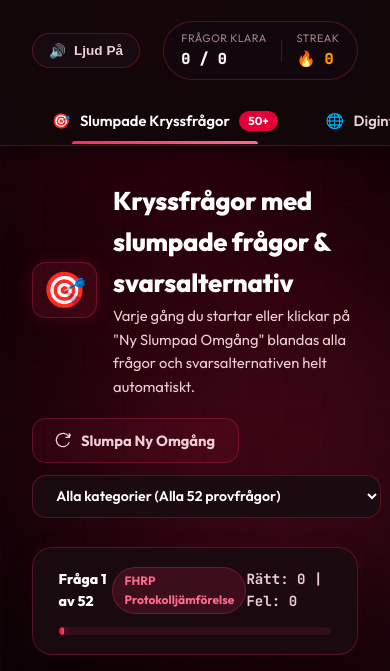
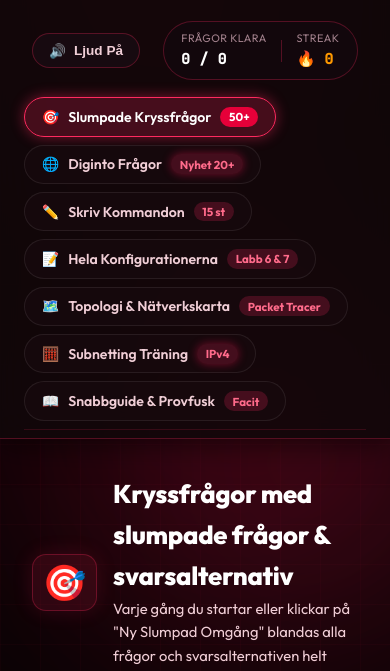
Before and after one commit to DREverythingsvg/HSRP, a website: page index.html in a window 390 px wide. Shown: the part 156-827 px from the top of the page. Drawn offline with Linux system fonts and the light colour scheme.

Commit message:
Responsiv navigering och tydlig flikdocka for alla skarmar v2.7

```diff
--- a/index.html
+++ b/index.html
@@ -12,7 +12,7 @@
   <link rel="preconnect" href="https://fonts.googleapis.com">
   <link rel="preconnect" href="https://fonts.gstatic.com" crossorigin>
   <link href="https://fonts.googleapis.com/css2?family=JetBrains+Mono:wght@400;500;700;800&family=Outfit:wght@300;400;500;600;700;800;900&display=swap" rel="stylesheet">
-  <link rel="stylesheet" href="style.css?v=2.6">
+  <link rel="stylesheet" href="style.css?v=2.7">
 </head>
 <body class="theme-crimson">
   <div class="bg-glow-orb bg-orb-1"></div>
@@ -1220,6 +1220,6 @@ interface g1/0/2
     </div>
   </div>
 
-  <script src="app.js?v=2.6"></script>
+  <script src="app.js?v=2.7"></script>
 </body>
 </html>
--- a/style.css
+++ b/style.css
@@ -336,33 +336,32 @@ body {
 .nav-tabs-wrapper {
   max-width: 1440px;
   margin: 0 auto;
-  padding: 0 2rem;
-  overflow-x: auto;
-  scrollbar-width: none;
-}
-
-.nav-tabs-wrapper::-webkit-scrollbar {
-  display: none;
+  padding: 0 1.5rem 0.5rem 1.5rem;
+  overflow-x: visible;
 }
 
 .nav-tabs {
   display: flex;
+  flex-wrap: wrap;
   gap: 0.5rem;
-  border-bottom: 1px solid transparent;
+  align-items: center;
+  border-bottom: 1px solid rgba(255, 42, 95, 0.15);
+  padding-bottom: 0.5rem;
 }
 
 .nav-tab {
-  background: transparent;
-  border: none;
+  background: rgba(25, 10, 16, 0.65);
+  border: 1px solid rgba(255, 255, 255, 0.08);
+  border-radius: var(--radius-pill, 9999px);
   color: var(--text-secondary);
   font-family: var(--font-main);
-  font-size: 0.92rem;
+  font-size: 0.88rem;
   font-weight: 600;
-  padding: 0.85rem 1.25rem;
+  padding: 0.55rem 1.05rem;
   cursor: pointer;
   display: inline-flex;
   align-items: center;
-  gap: 0.6rem;
+  gap: 0.55rem;
   position: relative;
   transition: all var(--transition-fast);
   white-space: nowrap;
@@ -370,27 +369,16 @@ body {
 
 .nav-tab:hover {
   color: #fff;
-}
-
-.nav-tab::after {
-  content: '';
-  position: absolute;
-  bottom: 0;
-  left: 15%;
-  right: 15%;
-  height: 3px;
-  background: linear-gradient(90deg, #ff2a5f, #ff6b8b);
-  border-radius: 3px 3px 0 0;
-  transform: scaleX(0);
-  transition: transform var(--transition-normal);
+  background: rgba(255, 42, 95, 0.15);
+  border-color: rgba(255, 42, 95, 0.35);
+  transform: translateY(-1px);
 }
 
 .nav-tab.active {
   color: #fff;
-}
-
-.nav-tab.active::after {
-  transform: scaleX(1);
+  background: rgba(255, 42, 95, 0.22);
+  border-color: var(--accent-neon, #ff2a5f);
+  box-shadow: 0 0 14px rgba(255, 42, 95, 0.45);
 }
 
 .tab-badge {
@@ -400,6 +388,7 @@ body {
   font-weight: 700;
   padding: 0.15rem 0.55rem;
   border-radius: var(--radius-pill);
+  transition: all var(--transition-fast);
 }
 
 .nav-tab.active .tab-badge {
```
